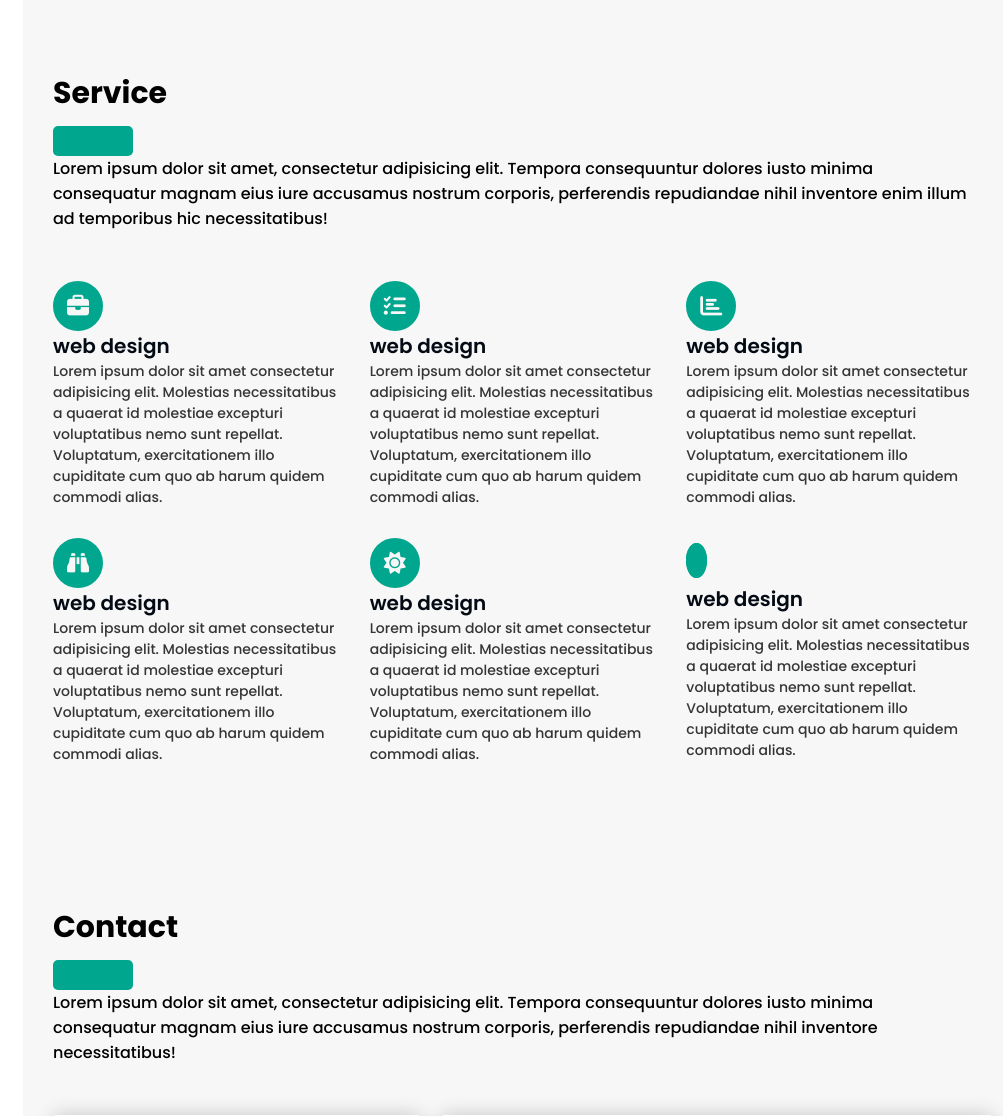
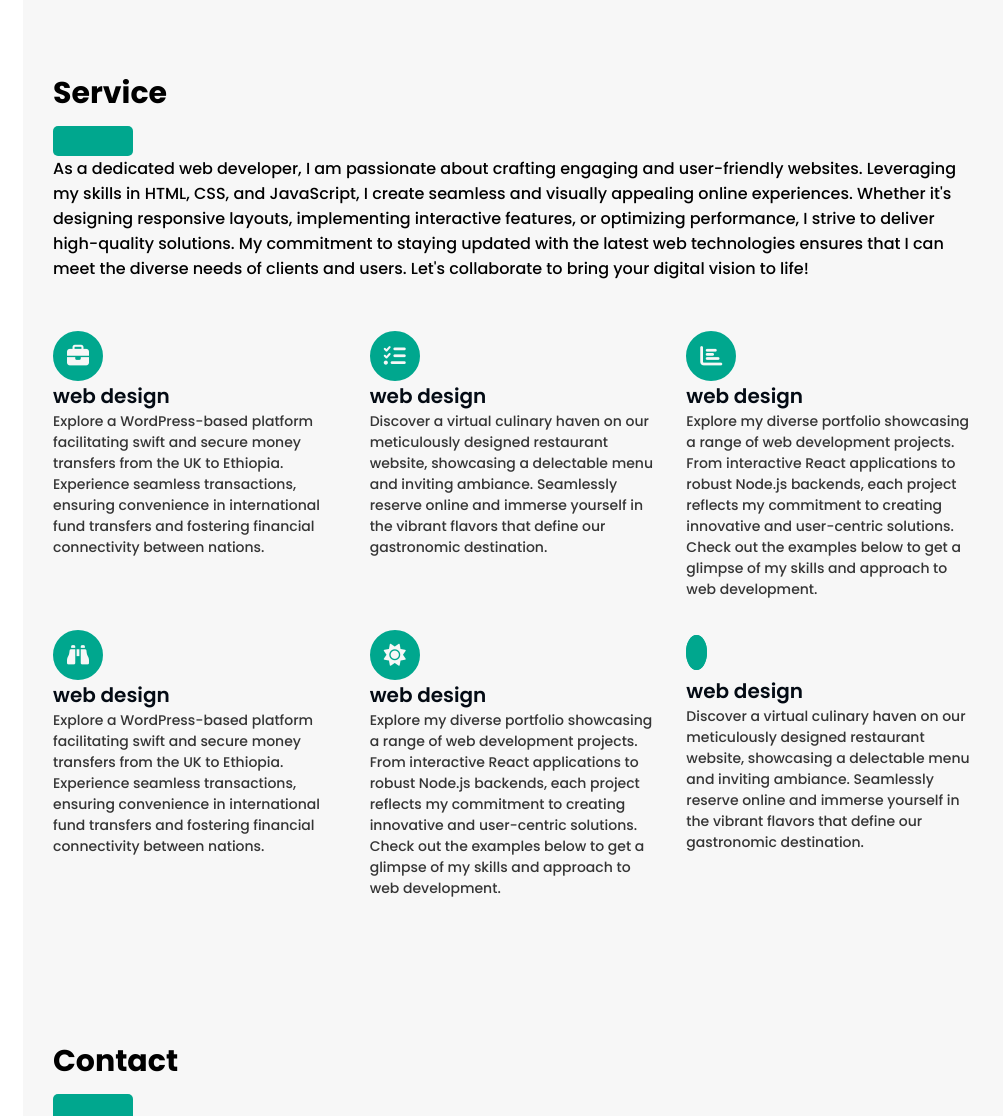
Before and after one commit to murutsgebretsadik12/FlaskPortfolio, a Flask app: page / in a window 1280 px wide. Shown: the part 3773-4889 px from the top of the page, without its empty margins (277-1280 px from the left). Run offline with Flask 3, Linux system fonts and the light colour scheme; some web fonts are replaced.

Commit message:
update service

```diff
--- a/templates/service.html
+++ b/templates/service.html
@@ -6,7 +6,7 @@
     <section id="service">
         <h1 class="sub_heading">Service</h1>
         <div class="divider"></div>
-        <p>Lorem ipsum dolor sit amet, consectetur adipisicing elit. Tempora consequuntur dolores iusto minima consequatur magnam eius iure accusamus nostrum corporis, perferendis repudiandae nihil inventore enim illum ad temporibus hic necessitatibus!</p>
+        <p>As a dedicated web developer, I am passionate about crafting engaging and user-friendly websites. Leveraging my skills in HTML, CSS, and JavaScript, I create seamless and visually appealing online experiences. Whether it's designing responsive layouts, implementing interactive features, or optimizing performance, I strive to deliver high-quality solutions. My commitment to staying updated with the latest web technologies ensures that I can meet the diverse needs of clients and users. Let's collaborate to bring your digital vision to life!</p>
 
         <div class="service_row">
             <!-- service-1 -->
@@ -16,7 +16,7 @@
                 </div>
                 <div class="ser_info">
                     <h4>web design</h4>
-                    <p>Lorem ipsum dolor sit amet consectetur adipisicing elit. Molestias necessitatibus a quaerat id molestiae excepturi voluptatibus nemo sunt repellat. Voluptatum, exercitationem illo cupiditate cum quo ab harum quidem commodi alias.</p>
+                    <p>Explore a WordPress-based platform facilitating swift and secure money transfers from the UK to Ethiopia. Experience seamless transactions, ensuring convenience in international fund transfers and fostering financial connectivity between nations.</p>
                 </div>
             </div>
 
@@ -27,7 +27,7 @@
                 </div>
                 <div class="ser_info">
                     <h4>web design</h4>
-                    <p>Lorem ipsum dolor sit amet consectetur adipisicing elit. Molestias necessitatibus a quaerat id molestiae excepturi voluptatibus nemo sunt repellat. Voluptatum, exercitationem illo cupiditate cum quo ab harum quidem commodi alias.</p>
+                    <p>Discover a virtual culinary haven on our meticulously designed restaurant website, showcasing a delectable menu and inviting ambiance. Seamlessly reserve online and immerse yourself in the vibrant flavors that define our gastronomic destination.</p>
                 </div>
             </div>
 
@@ -38,7 +38,7 @@
                 </div>
                 <div class="ser_info">
                     <h4>web design</h4>
-                    <p>Lorem ipsum dolor sit amet consectetur adipisicing elit. Molestias necessitatibus a quaerat id molestiae excepturi voluptatibus nemo sunt repellat. Voluptatum, exercitationem illo cupiditate cum quo ab harum quidem commodi alias.</p>
+                    <p>Explore my diverse portfolio showcasing a range of web development projects. From interactive React applications to robust Node.js backends, each project reflects my commitment to creating innovative and user-centric solutions. Check out the examples below to get a glimpse of my skills and approach to web development.</p>
                 </div>
             </div>
 
@@ -49,7 +49,7 @@
                 </div>
                 <div class="ser_info">
                     <h4>web design</h4>
-                    <p>Lorem ipsum dolor sit amet consectetur adipisicing elit. Molestias necessitatibus a quaerat id molestiae excepturi voluptatibus nemo sunt repellat. Voluptatum, exercitationem illo cupiditate cum quo ab harum quidem commodi alias.</p>
+                    <p>Explore a WordPress-based platform facilitating swift and secure money transfers from the UK to Ethiopia. Experience seamless transactions, ensuring convenience in international fund transfers and fostering financial connectivity between nations.</p>
                 </div>
             </div>
 
@@ -60,7 +60,7 @@
                 </div>
                 <div class="ser_info">
                     <h4>web design</h4>
-                    <p>Lorem ipsum dolor sit amet consectetur adipisicing elit. Molestias necessitatibus a quaerat id molestiae excepturi voluptatibus nemo sunt repellat. Voluptatum, exercitationem illo cupiditate cum quo ab harum quidem commodi alias.</p>
+                    <p>Explore my diverse portfolio showcasing a range of web development projects. From interactive React applications to robust Node.js backends, each project reflects my commitment to creating innovative and user-centric solutions. Check out the examples below to get a glimpse of my skills and approach to web development.</p>
                 </div>
             </div>
 
@@ -71,7 +71,7 @@
                 </div>
                 <div class="ser_info">
                     <h4>web design</h4>
-                    <p>Lorem ipsum dolor sit amet consectetur adipisicing elit. Molestias necessitatibus a quaerat id molestiae excepturi voluptatibus nemo sunt repellat. Voluptatum, exercitationem illo cupiditate cum quo ab harum quidem commodi alias.</p>
+                    <p>Discover a virtual culinary haven on our meticulously designed restaurant website, showcasing a delectable menu and inviting ambiance. Seamlessly reserve online and immerse yourself in the vibrant flavors that define our gastronomic destination.</p>
                 </div>
 
             </div>
```
